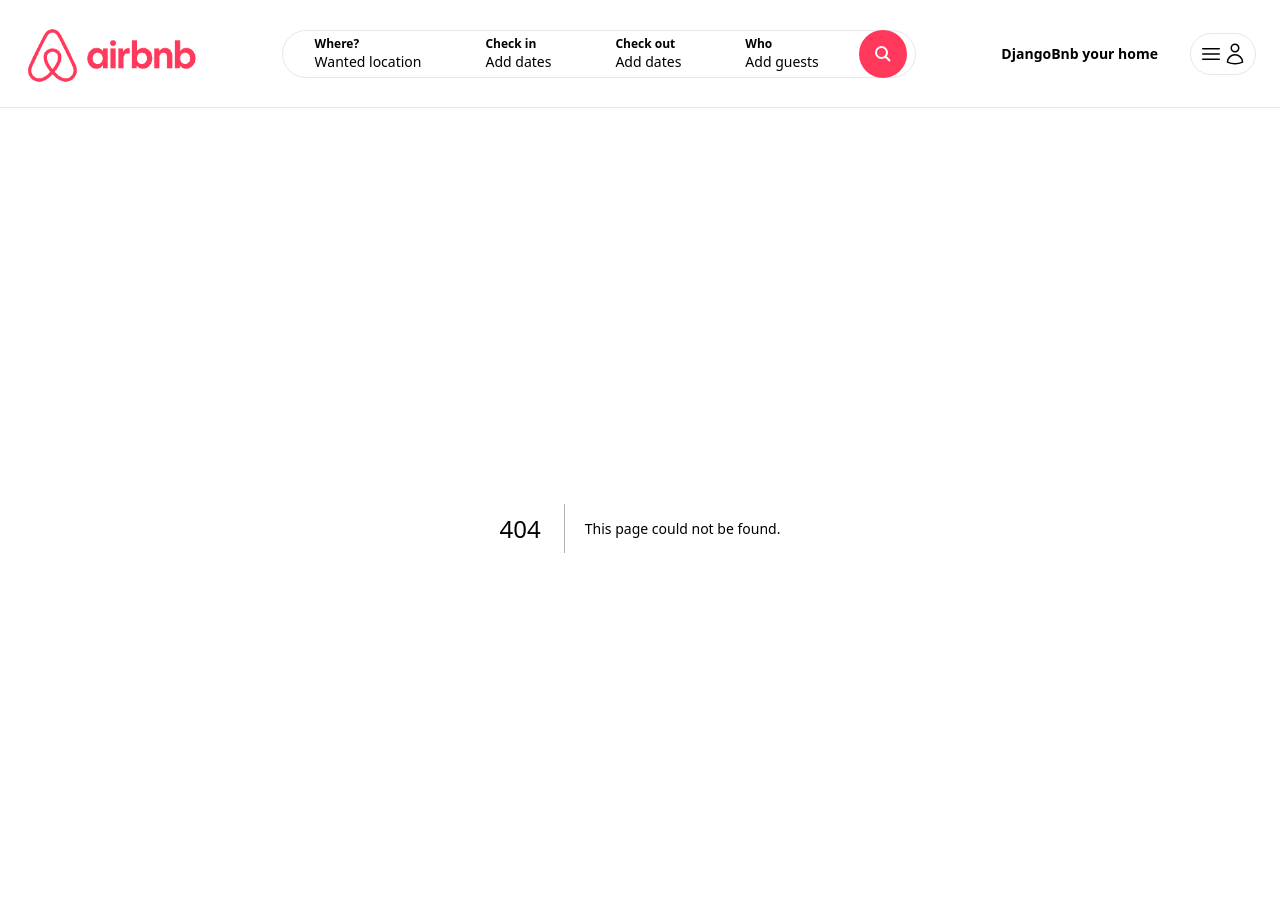
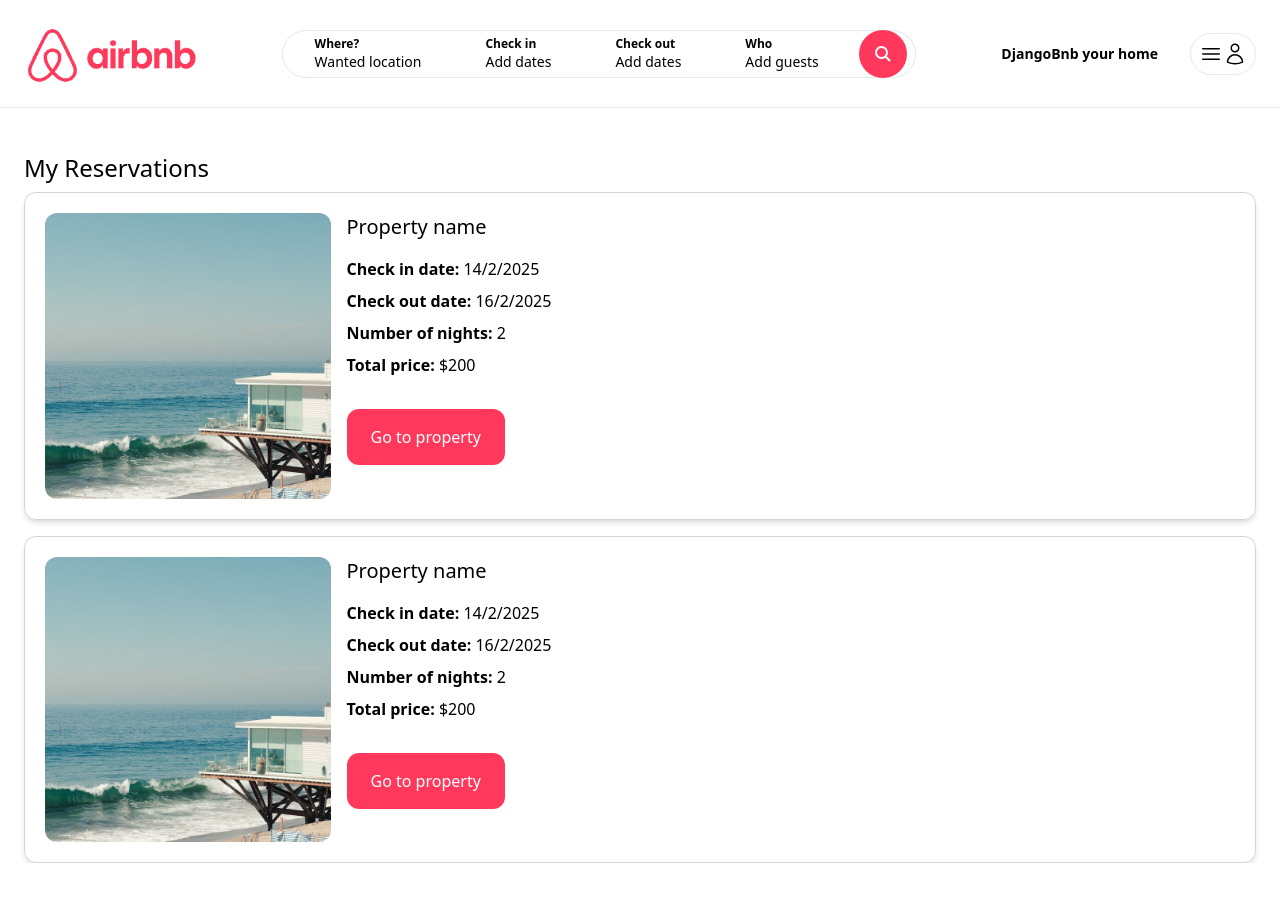
Before and after one commit to SantiagoAHS/Airbnb-Frondend, a Next.js app: page /myreservations in a window 1280 px wide. Before the commit this address had no page. Shown: the top 902 px of the page. After the commit the page ends 863 px from the top, so only its background shows below. Built offline with nearby package versions, Linux system fonts and the light colour scheme.

Commit message:
07 Myreservations , Myproperties , Imbox static

```diff
--- /dev/null
+++ b/app/components/inbox/Conversation.tsx
@@ -0,0 +1,15 @@
+const Conversation = () => {
+
+
+    return (
+        <div className="px-6 py-4 cursor-pointer border border-gray-300 rounded-xl ">
+            <p className="mb-6 text-xl">Jonh Doe</p>
+
+            <p className="text-airbnb-Dark">
+                Go to conversation
+            </p>
+        </div>
+    )
+}
+
+export default Conversation;
--- /dev/null
+++ b/app/inbox/page.tsx
@@ -0,0 +1,14 @@
+import Conversation from "../components/inbox/Conversation";
+
+const MyInboxPage =()=>{
+    return(
+        <main className="max-w-[1500px] mx-auto px-6 pb-6 space-y-4">
+            <h1 className="my-6 text-2xl">Inbox</h1>
+            <Conversation/>
+            <Conversation/>
+            <Conversation/>
+        </main>
+    )
+}
+
+export default MyInboxPage;
--- /dev/null
+++ b/app/myproperties/page.tsx
@@ -0,0 +1,16 @@
+import PropertyList from "../components/properties/PropertyList";
+
+const MyPropertiesPage =()=>{
+    return(
+        <main className="max-w-[1500px] mx-auto px-6 pb-6">
+            <h1 className="my-6 text-2xl">My properties</h1>
+
+            <div className="grid grid-cols-1 md:grid-cols-3 gap-6">
+                <PropertyList
+                />
+            </div>
+        </main>
+    )
+}
+
+export default MyPropertiesPage;
--- /dev/null
+++ b/app/myreservations/page.tsx
@@ -0,0 +1,67 @@
+import Image from "next/image";
+
+const MyReservationsPage =()=>{
+    return(
+        <main className="max-w-[1500px] mx-auto px-6">
+           <h1 className="my-6 mb-2 text-2xl">My Reservations</h1>
+
+           <div className="space-y-4">
+                <div className="p-5 grid grid-cols-1 md:grid-cols-4 gap-4 shadow-md border border-gray-300 rounded-xl">
+                    <div className="col-span-1">
+                        <div className="relative overflow-hidden aspect-square rounded-xl">
+                        <Image
+                                        fill
+                                        src='/beach_1.jpg'
+                                        className="hover:scale-110 object-cover transition h-full w-full"
+                                        alt="Beach house"
+                                    />
+                        </div>
+                    </div>
+
+                    <div className="col-span-1 md:col-span-3">
+                        <h2 className="mb-4 text-xl">Property name</h2>
+
+                        <p className="mb-2"><strong>Check in date:</strong> 14/2/2025</p>
+                        <p className="mb-2"><strong>Check out date:</strong> 16/2/2025</p>
+
+                        <p className="mb-2"><strong>Number of nights:</strong> 2</p>
+                        <p className="mb-2"><strong>Total price:</strong> $200</p>
+
+                        <div className="mt-6 inline-block cursor-pointer py-4 px-6 bg-airbnb text-white rounded-xl">
+                            Go to property
+                        </div>
+                    </div>
+                </div>
+
+                <div className="p-5 grid grid-cols-1 md:grid-cols-4 gap-4 shadow-md border border-gray-300 rounded-xl">
+                    <div className="col-span-1">
+                        <div className="relative overflow-hidden aspect-square rounded-xl">
+                        <Image
+                                        fill
+                                        src='/beach_1.jpg'
+                                        className="hover:scale-110 object-cover transition h-full w-full"
+                                        alt="Beach house"
+                                    />
+                        </div>
+                    </div>
+
+                    <div className="col-span-1 md:col-span-3">
+                        <h2 className="mb-4 text-xl">Property name</h2>
+
+                        <p className="mb-2"><strong>Check in date:</strong> 14/2/2025</p>
+                        <p className="mb-2"><strong>Check out date:</strong> 16/2/2025</p>
+
+                        <p className="mb-2"><strong>Number of nights:</strong> 2</p>
+                        <p className="mb-2"><strong>Total price:</strong> $200</p>
+
+                        <div className="mt-6 inline-block cursor-pointer py-4 px-6 bg-airbnb text-white rounded-xl">
+                            Go to property
+                        </div>
+                    </div>
+                </div>
+           </div>
+        </main>
+    )
+}
+
+export default MyReservationsPage;
```
